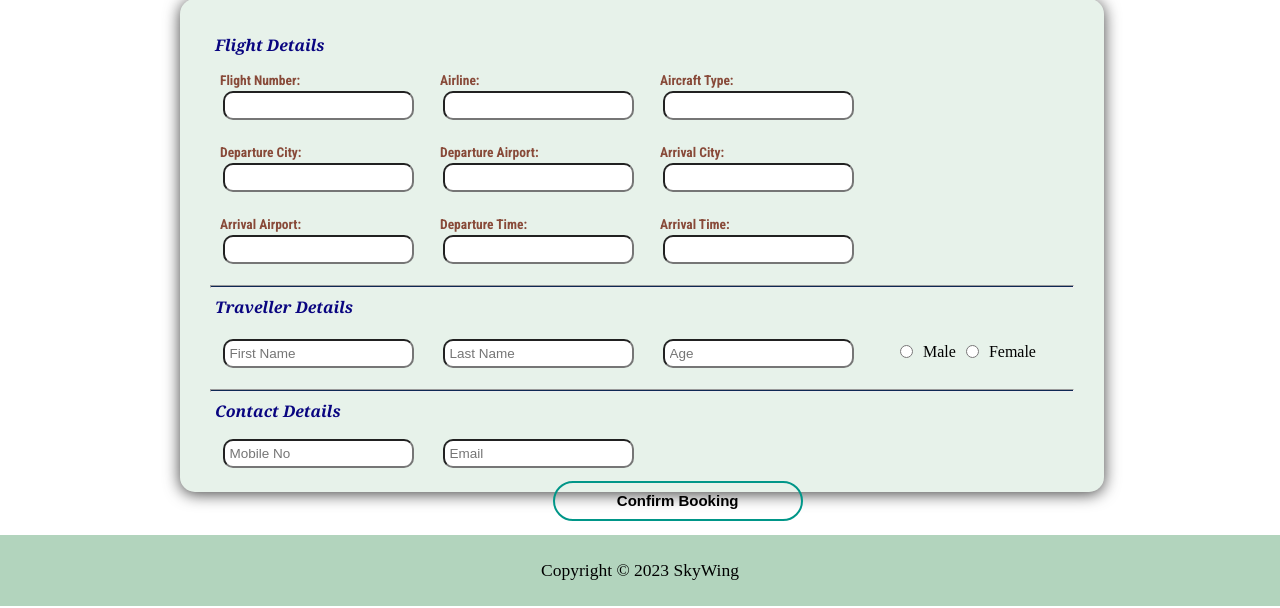
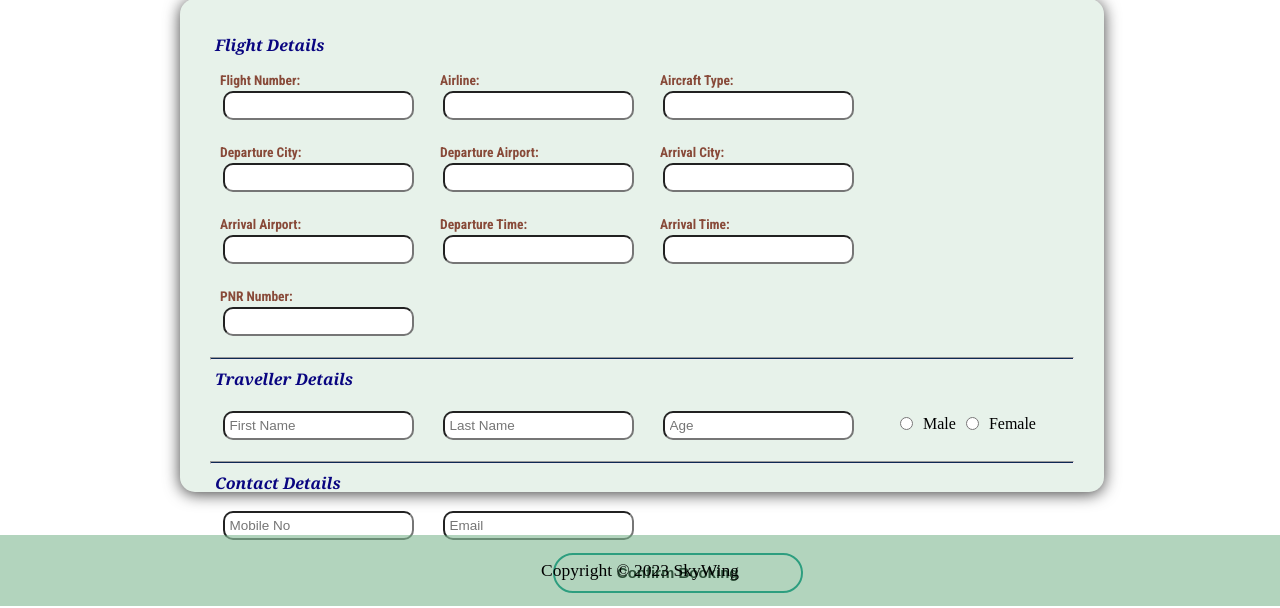
Before and after one commit to karthik-n-hebbar/FS-Mini-Project, a Django app: page /booking in a window 1280 px wide. Shown: the part 192-800 px from the top of the page. Run offline with Django 4.2, Linux system fonts and the light colour scheme.

Commit message:
PNR Number added

```diff
--- a/fs_mini_project/skywing/views.py
+++ b/fs_mini_project/skywing/views.py
@@ -2,6 +2,7 @@
 from django.shortcuts import render, redirect
 import csv
 import re
+import random
 
 # Create your views here.
 
@@ -140,6 +141,8 @@
                 else:
                     arrival_time = ""
 
+                pnr_number = generate_pnr()
+
                 if posted_flight_number == flight_number:
                     context = {
                         'flight_number': flight_number,
@@ -152,11 +155,18 @@
                         'seat_capacity': seat_capacity,
                         'departure_time': departure_time,
                         'arrival_time': arrival_time,
+                        'pnr_number': pnr_number,
                     }
 
             return render(request, 'booking.html', context)
 
     return render(request, 'booking.html')
+
+
+def generate_pnr():
+    # Generate a random 10-digit number
+    pnr = ''.join(random.choices('0123456789', k=10))
+    return pnr
 
 def process_booking(request):
     if request.method == 'POST':
@@ -170,6 +180,7 @@
         arrival_airport = request.POST.get('arrival_airport')
         departure_time = request.POST.get('departure_time')
         arrival_time = request.POST.get('arrival_time')
+        pnr_number = request.POST.get('pnr_number')
         first_name = request.POST.get('first_name')
         last_name = request.POST.get('last_name')
         age = request.POST.get('age')
@@ -178,7 +189,7 @@
         email = request.POST.get('email')
 
         # Combine data with delimiter
-        data_line = f'{flight_number}|{airline}|{aircraft_type}|{departure_city}|{departure_airport}|{arrival_city}|{arrival_airport}|{departure_time}|{arrival_time}|{first_name}|{last_name}|{age}|{gender}|{mobile}|{email}'
+        data_line = f'{flight_number}|{airline}|{aircraft_type}|{departure_city}|{departure_airport}|{arrival_city}|{arrival_airport}|{departure_time}|{arrival_time}|{pnr_number}|{first_name}|{last_name}|{age}|{gender}|{mobile}|{email}'
 
         file_path = 'static/booking.txt'
 
--- a/fs_mini_project/static/booking.txt
+++ b/fs_mini_project/static/booking.txt
@@ -1,2 +1 @@
-AI606|Air India|Airbus A320|Bangalore|BLR|Chennai|MAA|12:00 PM|02:30 PM|Ronith|M|20|male|9538663563|ron99.rm@gmail.com
-AI303|Air India|Airbus A320|Mumbai|BOM|Bangalore|BLR|10:45 AM|01:30 PM|Karthik|N Hebbar|20|male|9480991190|karthiknh125@gmail.com
+6E2727|IndiGo|Airbus A320|Mumbai|BOM|Jaipur|JAI|11:45 AM|02:15 PM|9820864657|Karthik|N H|20|male|9480991190|karthiknh125@gmail.com
--- a/fs_mini_project/templates/booking.html
+++ b/fs_mini_project/templates/booking.html
@@ -61,6 +61,10 @@
          <label for="arrival_time">Arrival Time:</label>
          <input type="text" name="arrival_time" id="arrival_time" value="{{ arrival_time }}" readonly>
       </div>
+      <div>
+         <label for="arrival_time">PNR Number:</label>
+         <input type="text" name="pnr_number" id="pnr_number" value="{{ pnr_number }}" readonly>
+      </div>
       <hr>
       <p>Traveller Details</p>
       <div>
```
